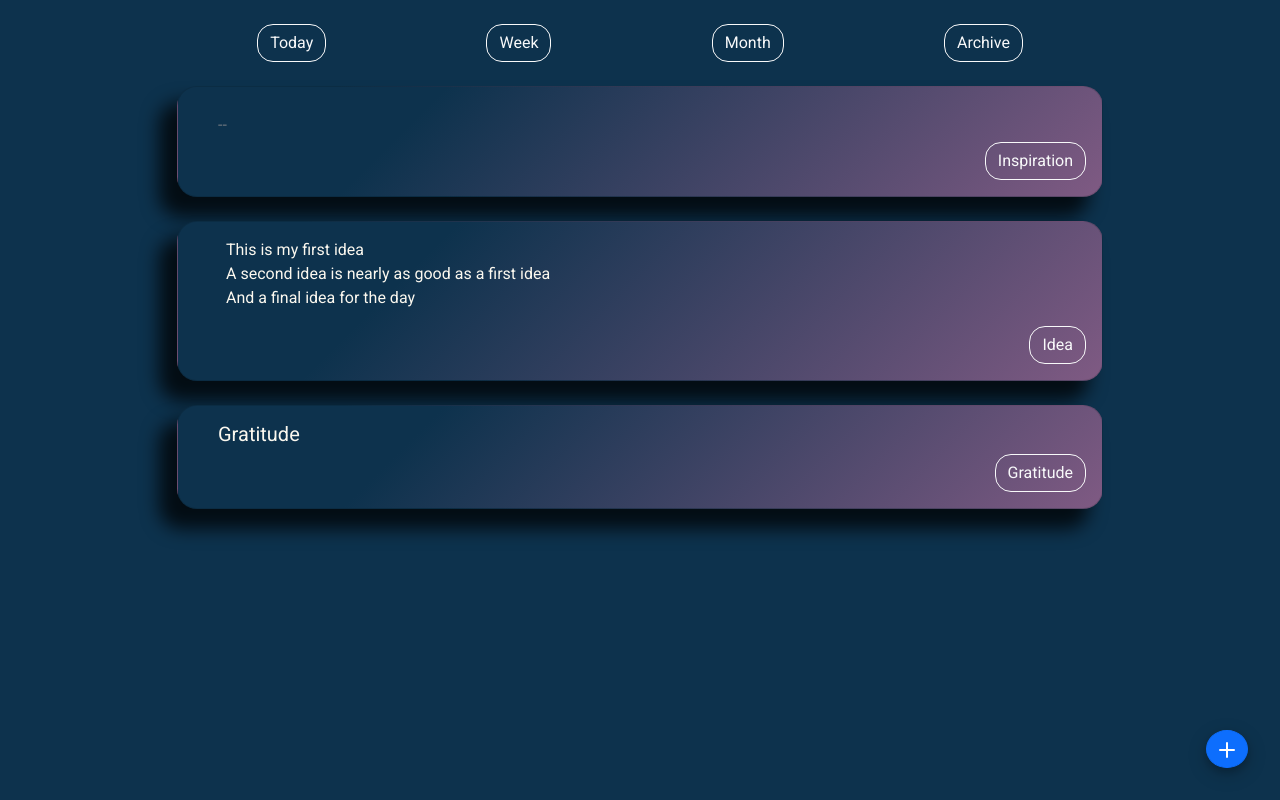
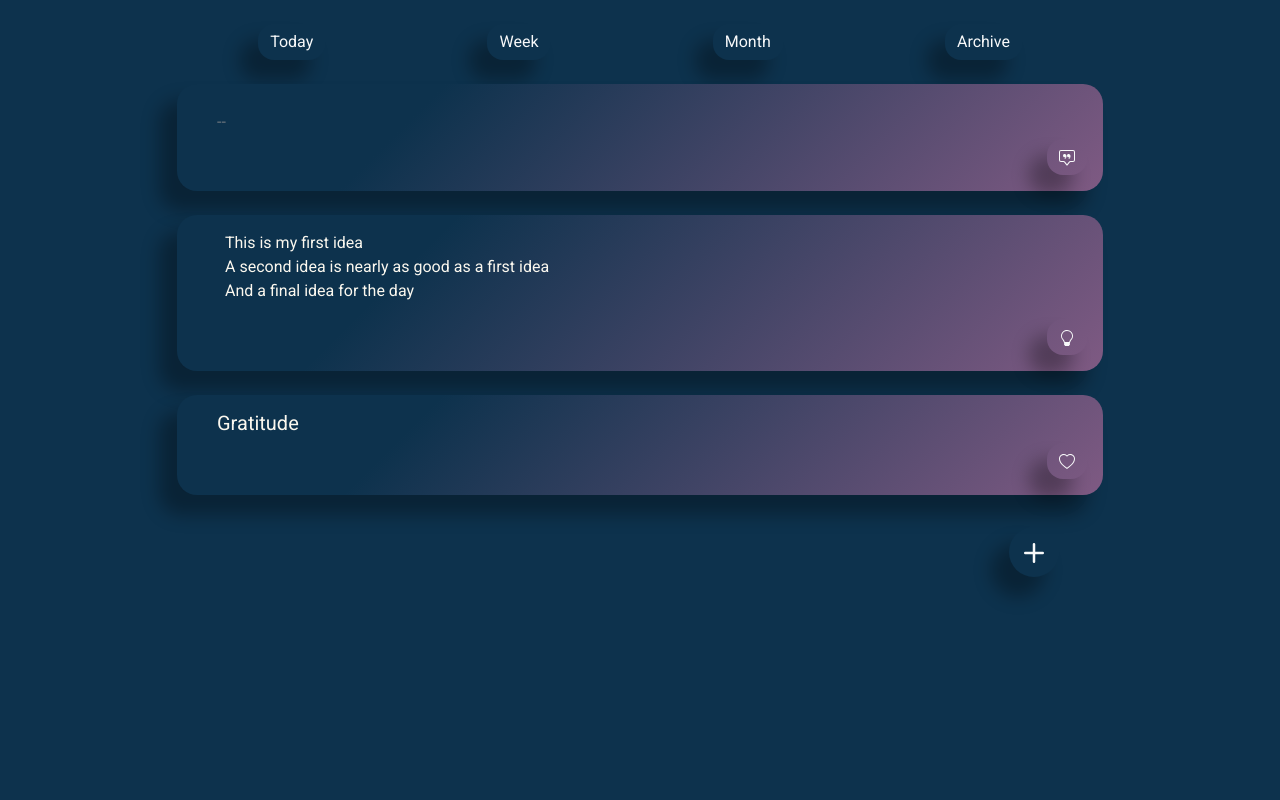
Before and after one commit to dcerniglia/ideas-journal, an Angular app: page / in a window 1280 px wide. Built offline with nearby package versions, Linux system fonts and the light colour scheme; no server answers.

Commit message:
lots of changes

```diff
--- a/src/app/app.component.html
+++ b/src/app/app.component.html
@@ -2,6 +2,15 @@
   <app-header></app-header>
   <app-daily-quote></app-daily-quote>
   <app-daily-ideas></app-daily-ideas>
+  <app-gratitude></app-gratitude>
   <app-new-idea-modal></app-new-idea-modal>
-  <app-gratitude></app-gratitude>
+  <div class="row justify-content-end mt-4 pe-2">
+    <div class="col-2 pt-2 me-3">
+      <button type="button" id="add-btn" class="btn btn-outline-light" data-bs-toggle="modal" data-bs-target="#exampleModal">
+        <svg xmlns="http://www.w3.org/2000/svg" width="20" height="20" fill="currentColor" class="bi bi-plus-lg" viewBox="0 0 16 16">
+          <path d="M8 0a1 1 0 0 1 1 1v6h6a1 1 0 1 1 0 2H9v6a1 1 0 1 1-2 0V9H1a1 1 0 0 1 0-2h6V1a1 1 0 0 1 1-1z"/>
+        </svg>
+      </button>
+    </div>
+  </div>
 </div>
--- a/src/app/components/daily-ideas/daily-ideas.component.html
+++ b/src/app/components/daily-ideas/daily-ideas.component.html
@@ -5,7 +5,9 @@
 				<ul>
 					<li *ngFor="let idea of ideas" class="align-items-start">{{ idea.body }}</li>
 				</ul>
-				<button class="btn btn-outline-light float-end text-nowrap">Idea</button>
+				<button class="btn btn-outline-light float-end text-nowrap"><svg xmlns="http://www.w3.org/2000/svg" width="16" height="16" fill="currentColor" class="bi bi-lightbulb" viewBox="0 0 16 16">
+					<path d="M2 6a6 6 0 1 1 10.174 4.31c-.203.196-.359.4-.453.619l-.762 1.769A.5.5 0 0 1 10.5 13a.5.5 0 0 1 0 1 .5.5 0 0 1 0 1l-.224.447a1 1 0 0 1-.894.553H6.618a1 1 0 0 1-.894-.553L5.5 15a.5.5 0 0 1 0-1 .5.5 0 0 1 0-1 .5.5 0 0 1-.46-.302l-.761-1.77a1.964 1.964 0 0 0-.453-.618A5.984 5.984 0 0 1 2 6zm6-5a5 5 0 0 0-3.479 8.592c.263.254.514.564.676.941L5.83 12h4.342l.632-1.467c.162-.377.413-.687.676-.941A5 5 0 0 0 8 1z"/>
+				</svg></button>
 			</div>
 		</div>
 	</div>
--- a/src/app/components/daily-quote/daily-quote.component.html
+++ b/src/app/components/daily-quote/daily-quote.component.html
@@ -4,7 +4,10 @@
 			<div class="card-body align-content-center">
 				<h5 class="card-title ps-4">{{ body }}</h5>
 				<h6 class="card-subtitle text-muted ps-4 pt-2 pb-2"> -- {{ author }}</h6>
-				<button class="btn btn-outline-light float-end text-nowrap" (click)="getQuote()">Inspiration</button>
+				<button class="btn btn-outline-light float-end text-nowrap" (click)="getQuote()"><svg xmlns="http://www.w3.org/2000/svg" width="16" height="16" fill="currentColor" class="bi bi-chat-square-quote" viewBox="0 0 16 16">
+					<path d="M14 1a1 1 0 0 1 1 1v8a1 1 0 0 1-1 1h-2.5a2 2 0 0 0-1.6.8L8 14.333 6.1 11.8a2 2 0 0 0-1.6-.8H2a1 1 0 0 1-1-1V2a1 1 0 0 1 1-1h12zM2 0a2 2 0 0 0-2 2v8a2 2 0 0 0 2 2h2.5a1 1 0 0 1 .8.4l1.9 2.533a1 1 0 0 0 1.6 0l1.9-2.533a1 1 0 0 1 .8-.4H14a2 2 0 0 0 2-2V2a2 2 0 0 0-2-2H2z"/>
+					<path d="M7.066 4.76A1.665 1.665 0 0 0 4 5.668a1.667 1.667 0 0 0 2.561 1.406c-.131.389-.375.804-.777 1.22a.417.417 0 1 0 .6.58c1.486-1.54 1.293-3.214.682-4.112zm4 0A1.665 1.665 0 0 0 8 5.668a1.667 1.667 0 0 0 2.561 1.406c-.131.389-.375.804-.777 1.22a.417.417 0 1 0 .6.58c1.486-1.54 1.293-3.214.682-4.112z"/>
+				</svg></button>
 			</div>
 		</div>
 	</div>
--- a/src/app/components/gratitude/gratitude.component.html
+++ b/src/app/components/gratitude/gratitude.component.html
@@ -3,7 +3,9 @@
 		<div class="card p-10">
 			<div class="card-body align-content-center">
 				<h5 class="card-title ps-4">Gratitude</h5>
-				<button class="btn btn-outline-light float-end text-nowrap">Gratitude</button>
+				<button class="btn btn-outline-light float-end text-nowrap"><svg xmlns="http://www.w3.org/2000/svg" width="16" height="16" fill="currentColor" class="bi bi-heart" viewBox="0 0 16 16">
+					<path d="m8 2.748-.717-.737C5.6.281 2.514.878 1.4 3.053c-.523 1.023-.641 2.5.314 4.385.92 1.815 2.834 3.989 6.286 6.357 3.452-2.368 5.365-4.542 6.286-6.357.955-1.886.838-3.362.314-4.385C13.486.878 10.4.28 8.717 2.01L8 2.748zM8 15C-7.333 4.868 3.279-3.04 7.824 1.143c.06.055.119.112.176.171a3.12 3.12 0 0 1 .176-.17C12.72-3.042 23.333 4.867 8 15z"/>
+				</svg></button>
 			</div>
 		</div>
 	</div>
--- a/src/app/components/new-idea-modal/new-idea-modal.component.css
+++ b/src/app/components/new-idea-modal/new-idea-modal.component.css
@@ -1,5 +1,7 @@
 #add-btn {
 	border-radius: 50%;
-	box-shadow: 0 4px 8px 0 rgba(0, 0, 0, 0.2), 0 6px 20px 0 rgba(0, 0, 0, 0.19);
-
+	box-shadow: 0 4px 8px 0 #00000033, 0 6px 20px 0 rgba(0, 0, 0, 0.19);
 }
+svg {
+	color: white;
+}
--- a/src/app/components/new-idea-modal/new-idea-modal.component.html
+++ b/src/app/components/new-idea-modal/new-idea-modal.component.html
@@ -1,21 +1,16 @@
 <ng-container>
-	<!-- Button trigger modal -->
-	<button type="button" id="add-btn" class="btn btn-primary" data-bs-toggle="modal" data-bs-target="#exampleModal">
-		<svg xmlns="http://www.w3.org/2000/svg" width="16" height="16" fill="currentColor" class="bi bi-plus-lg" viewBox="0 0 16 16">
-			<path d="M8 0a1 1 0 0 1 1 1v6h6a1 1 0 1 1 0 2H9v6a1 1 0 1 1-2 0V9H1a1 1 0 0 1 0-2h6V1a1 1 0 0 1 1-1z"/>
-		</svg>
-	</button>
-
 	<!-- Modal -->
 	<div class="modal fade" id="exampleModal" tabindex="-1" aria-labelledby="exampleModalLabel" aria-hidden="true">
 		<div class="modal-dialog modal-dialog-centered">
 			<div class="modal-content">
 				<div class="modal-header">
-					<h5 class="modal-title" id="exampleModalLabel">Modal title</h5>
+					<h5 class="modal-title" id="exampleModalLabel">don't think. just write.</h5>
 					<button type="button" class="btn-close" data-bs-dismiss="modal" aria-label="Close"></button>
 				</div>
 				<div class="modal-body">
-					...
+					<div class="mb-3">
+						<textarea class="form-control" id="exampleFormControlTextarea1" rows="3"></textarea>
+					</div>
 				</div>
 				<div class="modal-footer">
 					<button type="button" class="btn btn-outline-light" data-bs-dismiss="modal">Close</button>
--- a/src/styles.css
+++ b/src/styles.css
@@ -18,15 +18,16 @@ body {
   background-image: linear-gradient(315deg, #7f5a83 0%, #0d324d 74%);
   /* background-color: #3D5A80; */
   border-radius: 1.25rem;
-  box-shadow: 16px 18px 18px 2px rgba(0,0,0,0.75);
+  box-shadow: 16px 18px 18px 2px rgba(0, 0, 0, 0.30);
   border: none;
 }
+
 .header-button:hover {
   background-color: #7f5a83;
   background-image: linear-gradient(315deg, #7f5a83 0%, #0d324d 74%);
   /* background-color: #3D5A80; */
   border-radius: 1.25rem;
-  box-shadow: 16px 18px 18px 2px rgba(82, 56, 78, 0.75);
+  box-shadow: 16px 18px 18px 2px rgba(82, 56, 78, 0.30);
   border: none;
 }
 
@@ -37,8 +38,8 @@ body {
   background-image: linear-gradient(315deg, #7f5a83 0%, #0d324d 74%);
   /* background-color: #3D5A80; */
   border-radius: 1.25rem;
-  box-shadow: -16px 18px 18px 2px rgba(0,0,0,0.75);
-
+  box-shadow: -16px 18px 18px 2px rgba(0, 0, 0, 0.30);
+  border: none;
 }
 
 li {
@@ -46,11 +47,40 @@ li {
 }
 
 #add-btn {
-  position: fixed;
-  bottom: 2rem;
-  right: 2rem;
+  position: sticky;
+  height: 50px;
+  width: 50px;
+  border-radius: 25px;
 }
 
 .btn {
   border-radius: 1rem;
+  border: none;
+  box-shadow: -16px 18px 18px 2px rgba(0, 0, 0, 0.30);
 }
+
+.btn-close {
+  color: white;
+}
+.modal-content {
+  box-shadow: -16px 26px 8px 0px rgb(0 0 0 / 30%) inset;
+  border-radius: 1.25rem;
+  background-image: linear-gradient(315deg, #7f5a83 0%, #0d324d 74%);
+}
+
+.modal {
+  background-color: #0d324d;
+}
+
+.form-control {
+  background: none;
+  color:white;
+}
+
+.form-control:focus {
+  background: none;
+  box-shadow: -16px 18px 18px 2px rgba(0, 0, 0, 0.30);
+  border: none;
+  border-radius: 1.25rem;
+  color: white;
+}
```
